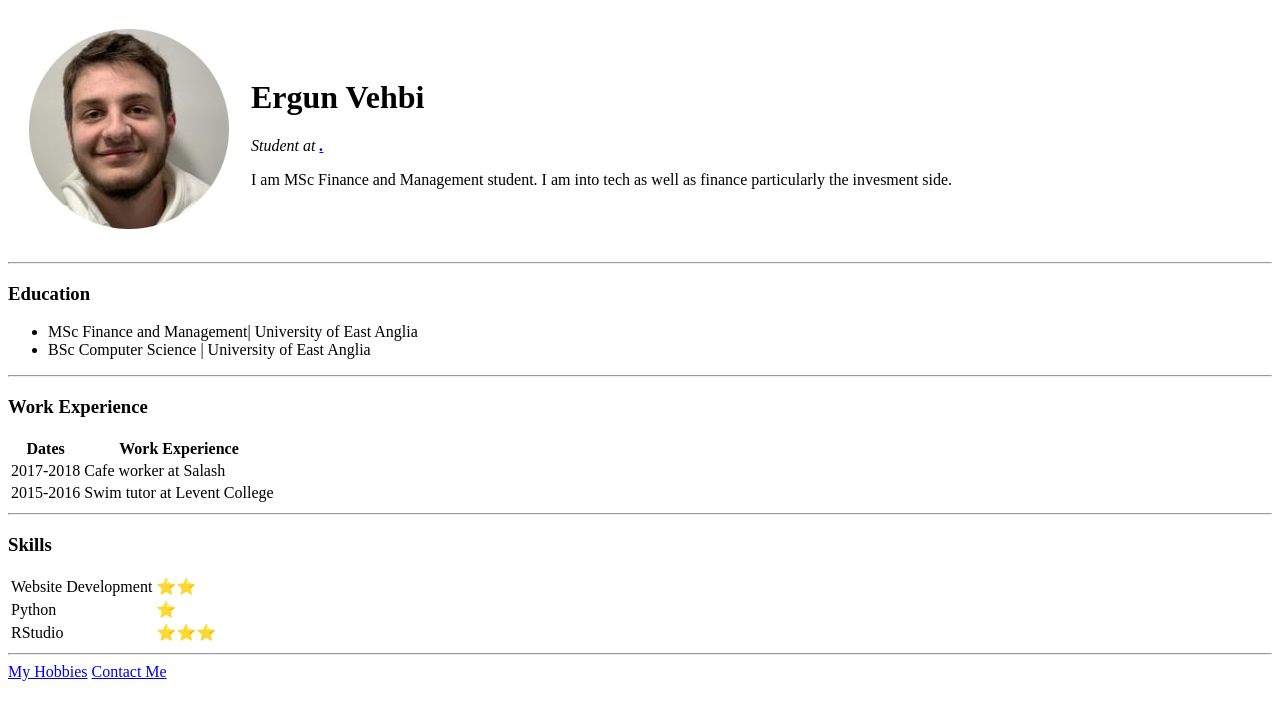
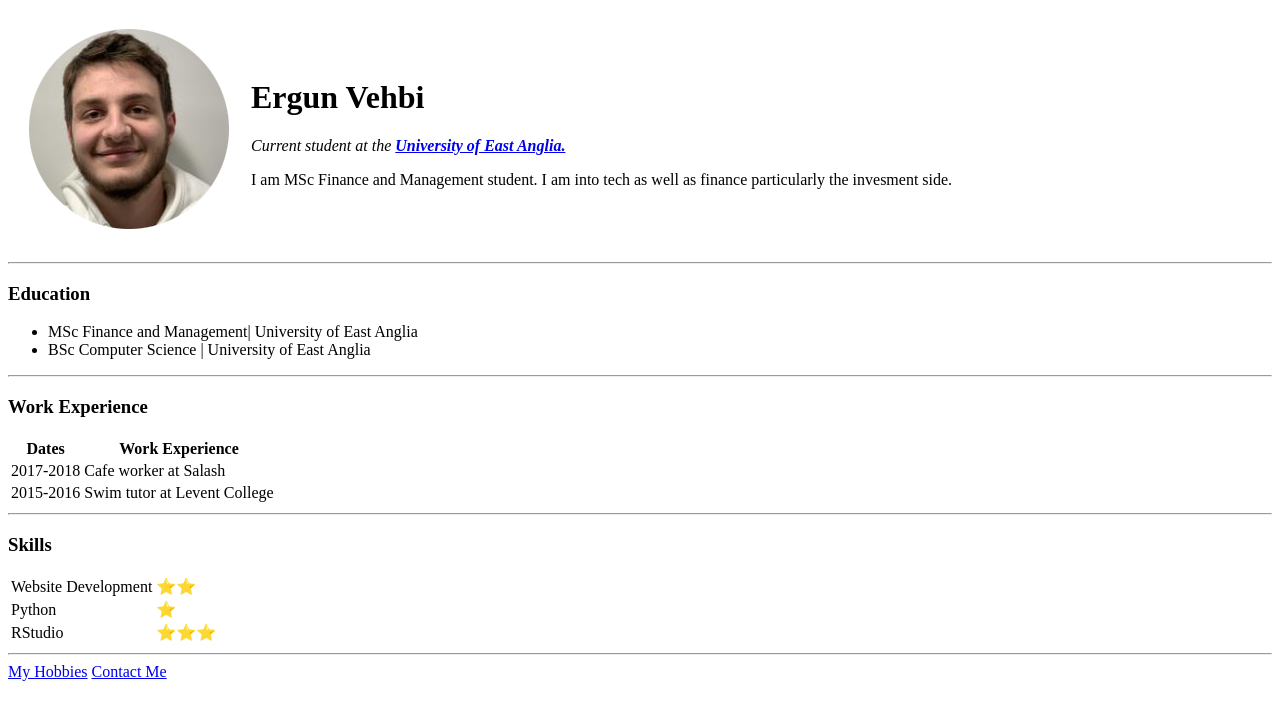
Before and after one commit to ErgunVehbi/cv, a plain HTML site: page index.html in a window 1280 px wide. Drawn offline with Linux system fonts and the light colour scheme.

Commit message:
Add files via upload

```diff
--- a/index.html
+++ b/index.html
@@ -15,8 +15,8 @@
             <h1>Ergun Vehbi</h1>
             <p>
               <em
-                >Student at <strong
-                  ><a href="https://www.uea.ac.uk">.</a></strong
+                >Current student at the <strong
+                  ><a href="https://www.uea.ac.uk">University of East Anglia.</a></strong
                 ></em
               >
             </p>
```
